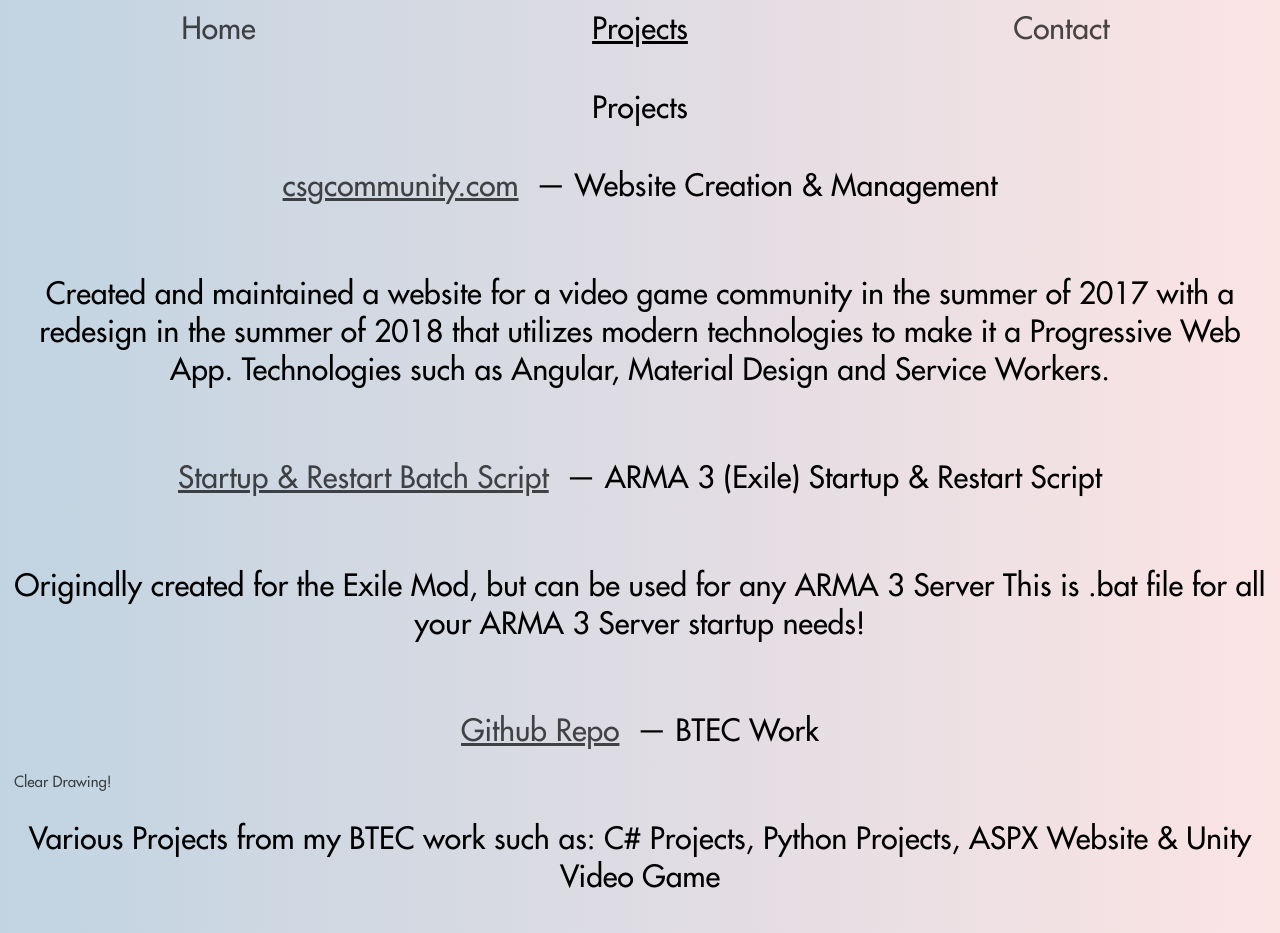
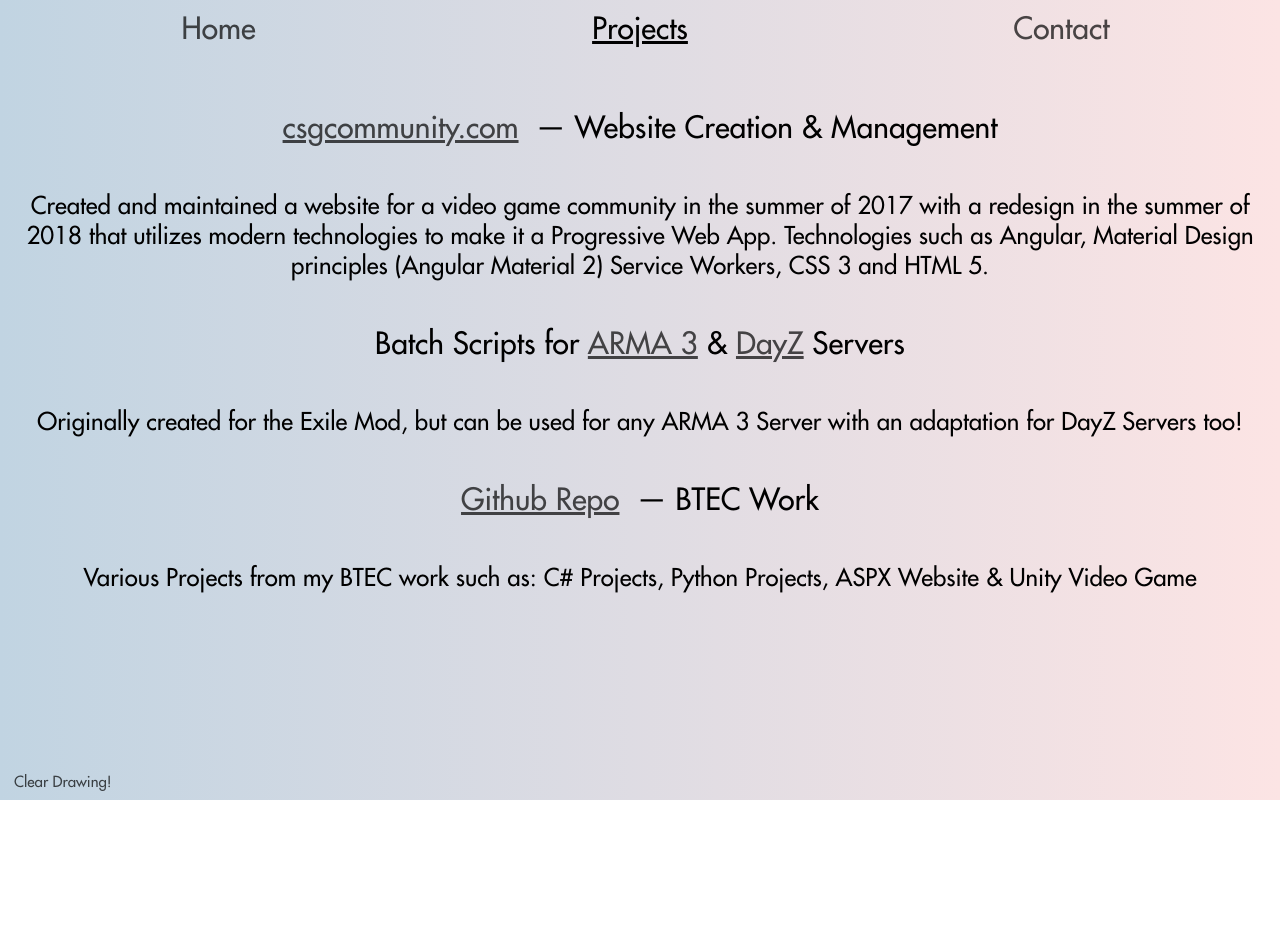
Before and after one commit to DannyDorito/jallison.co.uk, an Angular app: page /projects in a window 1280 px wide. After the commit the page ends 800 px from the top, so only its background shows below. Built offline with nearby package versions, Linux system fonts and the light colour scheme; no server answers.

Commit message:
updated projects and h4 margins

```diff
--- a/src/app/projects/projects.component.css
+++ b/src/app/projects/projects.component.css
@@ -7,3 +7,7 @@
 a:hover {
   opacity: 1;
 }
+
+p {
+  font-size: 24px;
+}
--- a/src/app/projects/projects.component.html
+++ b/src/app/projects/projects.component.html
@@ -1,5 +1,4 @@
 <div class="center">
-  <div>Projects</div>
   <h4>
     <a href="https://csgcommunity.com">csgcommunity.com</a>
     &nbsp;— Website Creation & Management
@@ -7,15 +6,15 @@
   <p>
     Created and maintained a website for a video game community in the summer of 2017 with a redesign in the summer of
     2018 that utilizes modern technologies to make it a Progressive Web App. Technologies such as Angular, Material
-    Design and Service Workers.
+    Design principles (Angular Material 2) Service Workers, CSS 3 and HTML 5.
   </p>
   <h4>
-    <a href="https://github.com/DannyDorito/ARMA-3-Startup-and-Restart-Script">Startup & Restart Batch Script</a>
-    &nbsp;— ARMA 3 (Exile) Startup & Restart Script
+    Batch Scripts for <a href="https://github.com/DannyDorito/ARMA-3-Startup-and-Restart-Script">ARMA 3</a> & <a href="https://github.com/DannyDorito/DayZ-Startup-and-Restart-Script">DayZ</a>
+    Servers
   </h4>
   <p>
-    Originally created for the Exile Mod, but can be used for any ARMA 3 Server
-    This is .bat file for all your ARMA 3 Server startup needs!
+    Originally created for the Exile Mod, but can be used for any ARMA 3 Server with an adaptation for DayZ Servers
+    too!
   </p>
   <h4>
     <a href="https://github.com/DannyDorito/BTEC-Work">Github Repo</a>
--- a/src/styles.css
+++ b/src/styles.css
@@ -57,3 +57,8 @@
   outline: none;
   width: 100%;
 }
+
+h4 {
+  margin-top: 20px;
+  margin-bottom: 20px;
+}
```
